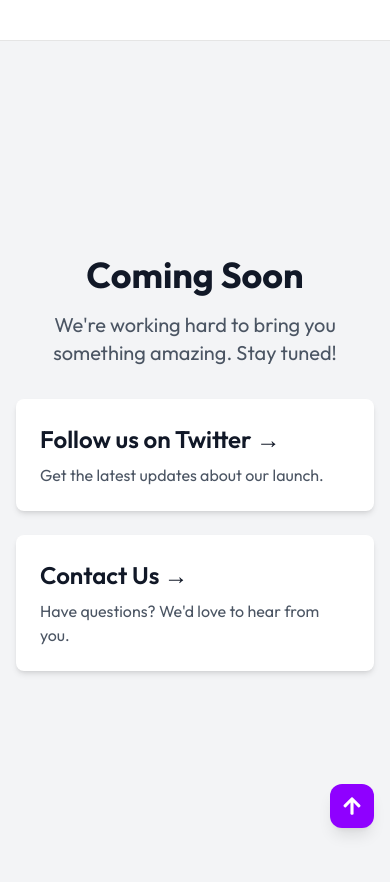
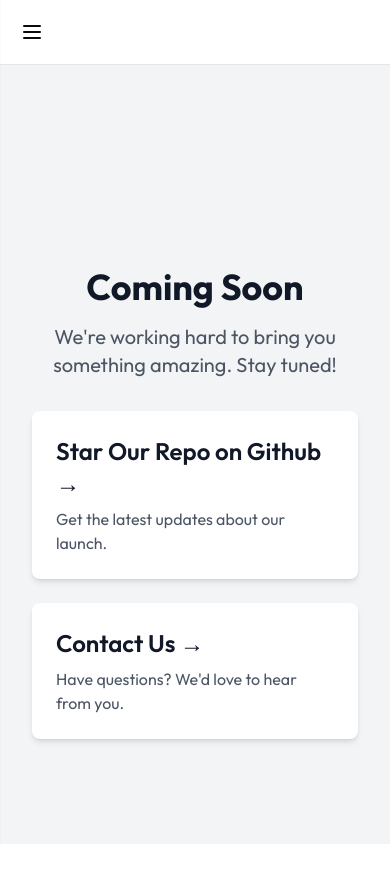
Before and after one commit to hackerShivam20/FinTrack, a Next.js app: page /dashboard/investments in a window 390 px wide. Shown: the top 882 px of the page. After the commit the page ends 844 px from the top, so only its background shows below. Built offline with nearby package versions, Linux system fonts and the light colour scheme; no server answers.

Commit message:
Add Responsive sidenavbar

```diff
--- a/app/(routes)/dashboard/_components/DashboardHeader.jsx
+++ b/app/(routes)/dashboard/_components/DashboardHeader.jsx
@@ -1,19 +1,43 @@
 import React from 'react';
 import { UserButton, useUser } from '@clerk/nextjs';
-import { FaArrowUp } from 'react-icons/fa'; // Import the arrow up icon from react-icons
+import { FaArrowUp, FaBars } from 'react-icons/fa'; // Import the arrow up icon from react-icons
+import { Menu } from 'lucide-react';
 
-function DashboardHeader() {
+// function App() {
+//   const scrollToTop = () => {
+//     window.scrollTo({
+//       top: 0,
+//       behavior: 'smooth',
+//     });
+//   };
+
+//   return (
+//     <div>
+//       <DashboardHeader />
+//       {/* Other content of your app */}
+//       <button
+//         onClick={scrollToTop}
+//         className='fixed bottom-4 right-4 bg-primary text-white p-3 rounded-xl shadow-lg flex items-center justify-center'
+//       >
+//         <FaArrowUp size={20} />
+//       </button>
+//     </div>
+//   );
+// }
+function DashboardHeader({ toggleMobileMenu }) {
   const { user, isSignedIn } = useUser();
 
   return (
-    <div className='p-5 shadow-sm border-b flex justify-between items-center'>
+    <div className='p-5 shadow-sm border-b flex justify-between items-center bg-white'>
+      <button onClick={toggleMobileMenu} className="md:hidden">
+        <Menu size={24} />
+      </button>
       <div>
         {/* Dashboard Header Content */}
       </div>
-      <div>
-        {/* Display user name if signed in */}
+      <div className="flex items-center">
         {isSignedIn && user?.firstName && (
-          <span className='mr-3 font-bold'>
+          <span className='mr-3 font-bold hidden md:inline'>
             Welcome, {user.firstName}
           </span>
         )}
@@ -23,26 +47,5 @@
   );
 }
 
-function App() {
-  const scrollToTop = () => {
-    window.scrollTo({
-      top: 0,
-      behavior: 'smooth',
-    });
-  };
 
-  return (
-    <div>
-      <DashboardHeader />
-      {/* Other content of your app */}
-      <button
-        onClick={scrollToTop}
-        className='fixed bottom-4 right-4 bg-primary text-white p-3 rounded-xl shadow-lg flex items-center justify-center'
-      >
-        <FaArrowUp size={20} />
-      </button>
-    </div>
-  );
-}
-
-export default App;
+export default DashboardHeader;
--- a/app/(routes)/dashboard/_components/SideNav.jsx
+++ b/app/(routes)/dashboard/_components/SideNav.jsx
@@ -1,13 +1,14 @@
 "use client";
 
-import React from 'react';
+import React, { useState } from 'react';
 import Image from 'next/image';
 import Link from 'next/link';
-import { LayoutDashboard, Wallet, FileText, TrendingUp, PieChart, Settings, UserCircle, Calendar } from 'lucide-react';
+import { LayoutDashboard, Wallet, FileText, TrendingUp, PieChart, Settings, UserCircle, Calendar, Menu, X } from 'lucide-react';
 import { usePathname } from 'next/navigation';
 import { UserButton } from '@clerk/nextjs';
 
-export default function SideNav() {
+export default function SideNav({ isOpen, toggleMenu }) {
+
   const menuList = [
     { id: 1, name: 'Dashboard', icon: LayoutDashboard, path: '/dashboard' },
     { id: 2, name: 'Budgets', icon: Wallet, path: '/dashboard/budgets' },
@@ -20,19 +21,24 @@
   const path = usePathname();
 
   return (
-    <div className="h-screen w-64 bg-white border-r shadow-sm flex flex-col">
-      <div className="p-5 border-b">
+    <>
+      <div className={`h-screen w-64 bg-white border-r shadow-sm flex flex-col fixed inset-y-0 left-0 z-30 transform ${isOpen ? 'translate-x-0' : '-translate-x-full'} transition-transform duration-300 ease-in-out md:translate-x-0`}>
+        <div className="p-5 border-b flex justify-between items-center">
           <Link href="/dashboard">
             <Image
               src="/logo.svg"
               alt='logo'
-            className='ml-16 cursor-pointer'
+              className='cursor-pointer'
               width={50}
               height={100}
               priority
             />
           </Link>
+          <button onClick={toggleMenu} className="md:hidden">
+            <X size={24} />
+          </button>
         </div>
+
 
         <nav className="flex-grow p-5">
           <ul className="space-y-2">
@@ -64,5 +70,11 @@
 
         </div>
       </div>
+
+      {isOpen && (
+        <div className="fixed inset-0 bg-black bg-opacity-50 z-10 md:hidden" onClick={toggleMenu}></div>
+      )}
+
+    </>
   );
 }
--- a/app/(routes)/dashboard/investments/page.jsx
+++ b/app/(routes)/dashboard/investments/page.jsx
@@ -21,12 +21,12 @@
         </p>
 
         <div className="grid grid-cols-1 sm:grid-cols-2 gap-6 max-w-4xl w-full">
-          <a href="https://twitter.com/youraccount" className="block p-6 bg-white rounded-lg shadow-md hover:shadow-lg transition-shadow duration-300">
-            <h2 className="text-2xl font-semibold text-gray-900 mb-2">Follow us on Twitter &rarr;</h2>
+          <a href="https://github.com/hackerShivam20/FinTrack" className="block p-6 bg-white rounded-lg shadow-md hover:shadow-lg transition-shadow duration-300">
+            <h2 className="text-2xl font-semibold text-gray-900 mb-2">Star Our Repo on Github &rarr;</h2>
             <p className="text-gray-600">Get the latest updates about our launch.</p>
           </a>
 
-          <a href="mailto:info@yourcompany.com" className="block p-6 bg-white rounded-lg shadow-md hover:shadow-lg transition-shadow duration-300">
+          <a href="mailto:fintrackexpensetracker@gmail.com" className="block p-6 bg-white rounded-lg shadow-md hover:shadow-lg transition-shadow duration-300">
             <h2 className="text-2xl font-semibold text-gray-900 mb-2">Contact Us &rarr;</h2>
             <p className="text-gray-600">Have questions? We'd love to hear from you.</p>
           </a>
--- a/app/(routes)/dashboard/layout.jsx
+++ b/app/(routes)/dashboard/layout.jsx
@@ -1,5 +1,5 @@
 "use client"
-import React, { useEffect } from 'react'
+import React, { useEffect, useState } from 'react'
 import SideNav from './_components/SideNav'
 import DashboardHeader from './_components/DashboardHeader'
 import { db } from '@/utils/dbConfig'
@@ -10,6 +10,7 @@
 
 export default function Dashboardlayout({ children }) {
   const router=useRouter()
+  const [isMobileMenuOpen, setIsMobileMenuOpen] = useState(false);
   const { user } = useUser();
   useEffect(()=>{
       user&&checkUserBudget()
@@ -21,14 +22,19 @@
       router.replace('/dashboard/budgets')
     }
   }
+  const toggleMobileMenu = () => {
+    setIsMobileMenuOpen(prevState => !prevState);
+    console.log(isMobileMenuOpen)
+  }
+
   return (
-    <div>
-      <div className='fixed w-64 h-screen hidden md:block'>
-        <SideNav />
-      </div>
-      <div className='md:ml-64'>
-        <DashboardHeader />
-        {children}
+    <div className="flex h-screen bg-gray-100">
+      <SideNav isOpen={isMobileMenuOpen} toggleMenu={toggleMobileMenu} />
+      <div className="flex-1 flex flex-col overflow-hidden md:ml-64">
+        <DashboardHeader toggleMobileMenu={toggleMobileMenu} />
+        <main className="flex-1 overflow-x-hidden overflow-y-auto bg-gray-100 p-4">
+          {children}
+        </main>
       </div>
     </div>
   )
--- a/app/(routes)/dashboard/reports/page.jsx
+++ b/app/(routes)/dashboard/reports/page.jsx
@@ -21,12 +21,12 @@
         </p>
 
         <div className="grid grid-cols-1 sm:grid-cols-2 gap-6 max-w-4xl w-full">
-          <a href="https://twitter.com/youraccount" className="block p-6 bg-white rounded-lg shadow-md hover:shadow-lg transition-shadow duration-300">
-            <h2 className="text-2xl font-semibold text-gray-900 mb-2">Follow us on Twitter &rarr;</h2>
+          <a href="https://github.com/hackerShivam20/FinTrack" className="block p-6 bg-white rounded-lg shadow-md hover:shadow-lg transition-shadow duration-300">
+            <h2 className="text-2xl font-semibold text-gray-900 mb-2">Star Our Repo on Github &rarr;</h2>
             <p className="text-gray-600">Get the latest updates about our launch.</p>
           </a>
 
-          <a href="mailto:info@yourcompany.com" className="block p-6 bg-white rounded-lg shadow-md hover:shadow-lg transition-shadow duration-300">
+          <a href="mailto:fintrackexpensetracker@gmail.com" className="block p-6 bg-white rounded-lg shadow-md hover:shadow-lg transition-shadow duration-300">
             <h2 className="text-2xl font-semibold text-gray-900 mb-2">Contact Us &rarr;</h2>
             <p className="text-gray-600">Have questions? We'd love to hear from you.</p>
           </a>
--- a/package.json
+++ b/package.json
@@ -13,6 +13,7 @@
   "dependencies": {
     "@clerk/nextjs": "^5.2.2",
     "@heroicons/react": "^2.1.4",
+    "@iconify/react": "^5.0.1",
     "@neondatabase/serverless": "^0.9.4",
     "@radix-ui/react-alert-dialog": "^1.1.1",
     "@radix-ui/react-dialog": "^1.1.1",
@@ -22,6 +23,7 @@
     "dotenv": "^16.4.5",
     "drizzle-orm": "^0.31.2",
     "emoji-picker-react": "^4.11.1",
+    "framer-motion": "^11.3.3",
     "lucide-react": "^0.400.0",
     "moment": "^2.30.1",
     "next": "^14.2.4",
@@ -33,7 +35,7 @@
     "recharts": "^2.12.7",
     "sonner": "^1.5.0",
     "swr": "^2.2.5",
-    "tailwind-merge": "^2.3.0",
+    "tailwind-merge": "^2.4.0",
     "tailwindcss-animate": "^1.0.7"
   },
   "devDependencies": {
```
Also changed, not shown: 1 other file (tests, documents, lock files or other folders). Lines whose indentation alone changed are shown as unchanged.
